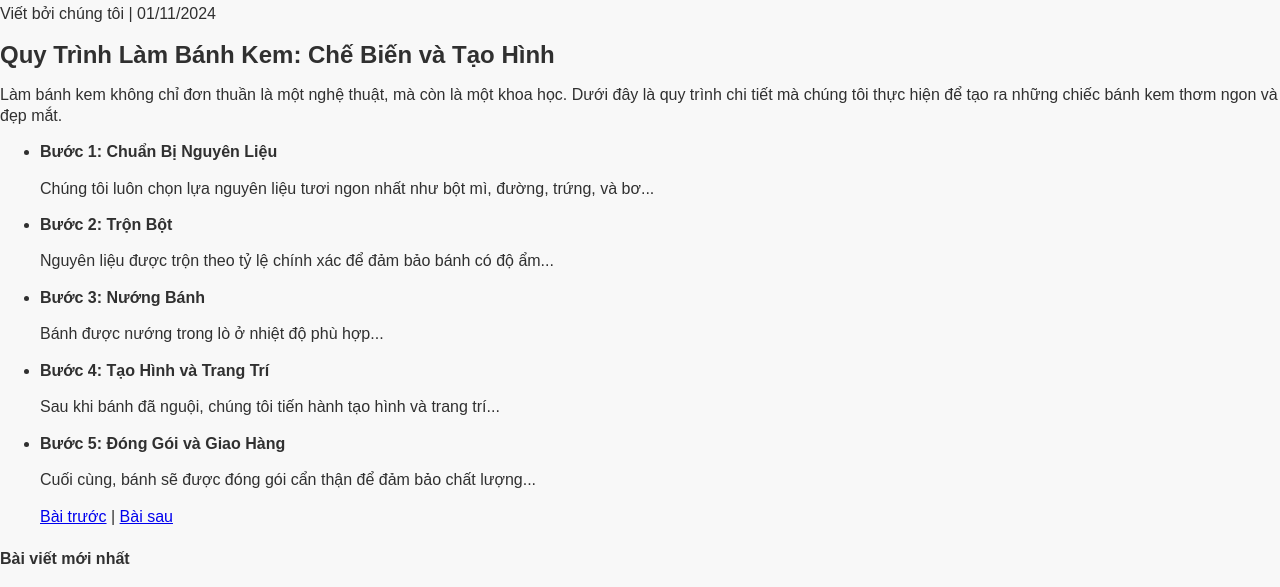
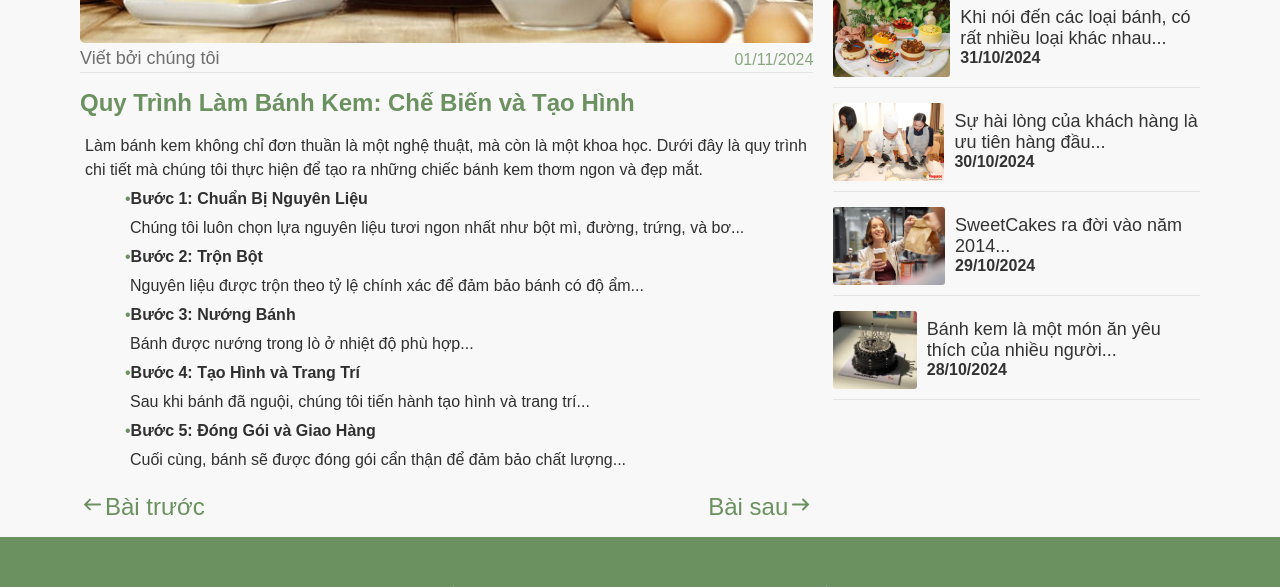
Before and after one commit to Hoang-Thom/DuAn1, a PHP site: template site/view/blog.php in a window 1280 px wide. Shown: the part 378-965 px from the top of the page. Run offline with PHP 8.4, Linux system fonts and the light colour scheme; the template is opened without the code that fills it, so the values that code supplies are empty; some web fonts are replaced.

Commit message:
binh add blog

```diff
--- a/public/css/site/blog.css
+++ b/public/css/site/blog.css
@@ -1,3 +1,5 @@
+/* --------------------------------------- blog -----------------------------------*/
+
 body {
     margin: 0;
     padding: 0;
@@ -5,300 +7,148 @@ body {
     font-family: "Baloo Bhaina 2", sans-serif;
     line-height: 1.6vw;
     background: rgb(248, 248, 248);
-    color: rgb(48, 48, 48);
+    color: rgba(48, 48, 48, 1);
 }
 
-/* --------------------------------------- Header --------------------------------------- */
+/* ---------------------------------------- Main Container ---------------------------------------- */
 
-header {
+.container {
     display: flex;
-    justify-content: space-between;
-    align-items: center;
+    flex-direction: row;
     padding: 0 5rem;
-    background-color: rgb(107, 145, 96);
-    height: 6vw;
-    object-fit: cover;
+    gap: 20px;
 }
 
-.head1 {
-    height: 6vw;
-    overflow: hidden;
+/* ---------------------------------------- Main Content ---------------------------------------- */
+
+.main-content {
+    flex: 2;
+    margin-top: 30px;
 }
 
-.head1 .logo {
-    width: auto;
-    max-height: 100%;
+.main-content img {
+    width: 100%;
+    border-radius: 5px;
 }
 
-.head2 ul {
-    list-style: none;
+.main-content .post-meta {
     display: flex;
-    padding: 0;
+    flex-direction: row;
+    justify-content: space-between;
+    border-block-end: 1px solid rgba(51, 51, 51, 0.1);
+}
+
+.main-content .post-meta span {
+    font-size: 18px;
+    color: rgba(51, 51, 51, 0.7);
     margin: 0;
 }
 
-.head2 ul li {
-    margin: 0 1vw;
-}
-
-.head2 ul li a {
-    text-decoration: none;
-    font-size: 1.8vw;
-    font-weight: 500;
-    transition: color 0.3s ease;
-    color: rgb(248, 248, 248);
-}
-
-.head2 ul li a:hover {
-    color: rgba(48, 48, 48, 1);
-}
-
-.head3 ul {
-    list-style: none;
-    display: flex;
-    align-items: center;
-    gap: 1.2vw;
-    padding: 0;
+.main-content .post-meta p {
+    font-size: 16px;
+    color: rgba(107, 145, 96, 0.8);
     margin: 0;
 }
 
-.head3  ul li form {
-    background-color: rgb(255, 255, 255);
-    border: 1px solid rgb(0, 0, 0, 0.5);
-    border-radius: 0.4rem;
-    padding: 0.1rem;
-    box-sizing: border-box;
+.main-content h2 {
+    color: rgb(107, 145, 96);
+    font-size: 24px;
 }
 
-.head3  ul li form input {
-    border: none;
+.main-content p,
+.main-content ul {
+    margin-top: 18px;
+    line-height: 24px;
+    margin: 5px;
 }
 
-.head3  ul li form input:focus {
-    outline: none; /* Ẩn viền khi ô tìm kiếm được chọn */
-    border: none; /* Ẩn viền nếu có */
+.main-content ul {
+    list-style: none;
 }
 
-.head3  ul li form button {
-    border: none;
-    background-color: rgb(255, 255, 255);
+.main-content ul li::before {
+    content: "•";
+    color: rgb(107, 145, 96);
 }
 
-.head3  ul li form button .fa-solid {
-    font-size: 1.1vw;
-    color: rgb(48, 48, 48, 0.6);
+.navigation {
+    display: flex;
+    flex-direction: row;
+    justify-content: space-between;
+    margin: 20px 0;
 }
 
-.head3 ul li a img {
-    width: 1.6vw;
-    height: auto;
-    filter: invert(0%);
-    /* Mặc định là 0% (không thay đổi) */
+.navigation .next,
+.navigation .next2 {
+    display: flex;
+    flex-direction: row;
+    align-items: flex-end;
+}
+
+.navigation .next img,
+.navigation .next2 img {
+    width: 25px;
+    height: 25px;
+    filter: invert(0%);/* Mặc định là 0% (không thay đổi) */
     transition: filter 0.3s ease;
 }
 
-.head3 ul li a:hover img {
-    filter: invert(100%);
-    /* Chuyển màu ảnh thành đen khi hover */
+.navigation a {
+    text-decoration: none;
+    color: rgb(107, 145, 96);
+    font-size: 24px;
+    line-height: 20px;
 }
 
-/* --------------------------------------- main --------------------------------------- */
+/* ---------------------------------------- Sidebar ---------------------------------------- */
+.sidebar {
+    flex: 1;
+}
 
-.blog-posts {
+.sidebar h4 {
+    color: rgb(107, 145, 96);
+    font-size: 24px;
+}
+
+.latest-posts {
     display: flex;
     flex-direction: column;
-    align-items: center;
-    padding: 2rem 5rem;
+    gap: 15px;
 }
 
-.blog-posts h2 {
+.post-item {
     display: flex;
-    align-items: baseline;
-    margin: 0;
-    color: rgb(107, 145, 96);
-    font-size: 2.4vw;
-    line-height: 2.4vw;
-    font-weight: 600;
-    padding-top: 1vw;
+    flex-direction: row;
+    align-items: center;
+    padding-bottom: 10px;
+    border-block-end: 1px solid rgba(51, 51, 51, 0.1);
 }
 
-.blog-posts h2::before {
-    width: 4vw;
-    display: block;
-    content: "";
-    border-block-end: 1px solid rgb(107, 145, 96);
-    border-block-start: 0;
+.post-item img {
+    width: 131px; /* Chiều rộng lớn hơn để tạo hình chữ nhật ngang */
+    height: 78px; /* Chiều cao nhỏ hơn để tạo hình chữ nhật */
+    border-radius: 3px; /* Bo tròn góc ảnh */
+    object-fit: cover; /* Đảm bảo hình ảnh không bị méo */
 }
 
-.blog-posts h2::after {
-    width: 4vw;
-    display: block;
-    content: "";
-    border-block-end: 0;
-    border-block-start: 1px solid rgb(107, 145, 96);
-}
-
-.blog-posts .post-list {
-    display: grid;
-    grid-template-columns: repeat(4, 1fr);
-    grid-auto-flow: row;
-    gap: 1vw;
-    margin-top: 1rem;
-}
-
-.blog-posts .post-list .post {
-    display: flex;
-    flex-direction: column;
-    width: 20vw;
-    /* border: 0.1vw solid rgba(0, 0, 0, 0.2); */
-    box-shadow: 0 0 0.5vw 0 rgba(0, 0, 0, 0.4);
-    border-radius: 0.6rem;
-    transition: transform 0.5s ease;
-}
-
-.blog-posts .post-list .post:hover {
-    transform: translateY(-5%);
-    cursor: pointer;
-}
-
-.blog-posts .post-list .post a {
-    text-decoration: none;
-}
-
-.blog-posts .post-list .post a img {
-    width: 100%;
-    border-top-left-radius: 0.5rem;
-    border-top-right-radius: 0.5rem;
-}
-
-.blog-posts .post-list .post a h3 {
-    height: 3rem;
-    width: fit-content;
-    font-size: 1.4vw;
-    line-height: 1.4;
-    font-weight: 500;
-    margin: 0.8rem 0.6rem;
-    color: rgba(48, 48, 48, 0.9);
-    overflow: hidden; /* Ẩn nội dung vượt ra ngoài khung */
-    text-overflow: ellipsis; /* Hiển thị dấu ba chấm khi nội dung vượt quá */
-    /* white-space: nowrap; Không xuống dòng */
-}
-
-.blog-posts .post-list .post a .post-meta {
-    border-block-start: 1px solid rgba(0, 0, 0, 0.1);
-    display: flex;
-    flex-direction: row;
-    justify-content: space-between;
-}
-
-.blog-posts .post-list .post a .post-meta p{
-    margin: 0.6rem;
-    font-size: 1vw;
-    color: rgba(48, 48, 48, 1);
-}
-
-.blog-posts .post-list .post a .post-meta .date {
+.post-item:hover .post-date a {
     color: rgb(107, 145, 96);
 }
 
-
-footer {
+.post-item .post-date {
     display: flex;
     flex-direction: column;
-    padding: 0 5rem;
-    background-color: rgb(107, 145, 96);
-    color: rgb(248, 248, 248);
+    margin-left: 10px;
 }
 
-.footer-content {
-    display: flex;
-    flex-direction: row;
-    /* justify-content: space-between; */
-    justify-content: space-around;
-    padding-top: 3rem;
+.post-item .post-date a {
+    color: rgb(51, 51, 51);
+    text-decoration: none;
+    font-size: 18px;
 }
 
-.contact-info,
-.address-info,
-.opening-hours {
-    width: 30vw;
-    display: flex;
-    flex-direction: column;
-    align-items: center;
+.post-item .post-date b {
+    color: rgb(51, 51, 51);
+    text-decoration: none;
+    font-size: 16px;
 }
-
-.contact-info,
-.address-info {
-    border-width: 0px 1px 0px 0px;
-    border-color: #FFFFFF29;
-    border-style: solid;
-}
-
-.contact-info p,
-.address-info p,
-.opening-hours p {
-    display: block;
-    margin: 0;
-    font-size: 1vw;
-}
-
-.contact-info h3,
-.address-info h3,
-.opening-hours h3 {
-    font-size: 1.8vw;
-    font-weight: 500;
-}
-
-.footer-line {
-    display: flex;
-    flex-direction: row;
-    align-items: center;
-    margin-top: 1.2rem;
-}
-
-.footer-line span {
-    margin: 0 0.8rem;
-}
-
-.footer-line::before {
-    display: block;
-    content: "";
-    border-block-end: 0;
-    flex-grow: 1;
-    border-block-start: 1px solid rgba(255, 255, 255, 0.161);
-}
-
-.footer-line::after {
-    display: block;
-    content: "";
-    border-block-end: 0;
-    flex-grow: 1;
-    border-block-start: 1px solid rgba(255, 255, 255, 0.161);
-}
-
-.footer-bottom {
-    display: flex;
-    justify-content: space-between;
-}
-
-.footer-bottom p {
-    display: flex;
-    align-items: center;
-    font-size: 1vw;
-}
-
-.footer-bottom .logo {
-    width: 16vw;
-}
-
-.footer-bottom .social-media {
-    width: 12vw;
-    display: flex;
-    align-items: center;
-    justify-content: flex-end;
-    gap: 0 1vw;
-}
-
-.footer-bottom .social-media img {
-    width: 2.2vw;
-}
--- a/site/view/blog.php
+++ b/site/view/blog.php
@@ -1,6 +1,11 @@
+<div class="container">
+        <!-- Main Content -->
         <div class="main-content">
-            <img src="img/image (20).png" alt="Making a cake">
-            <div class="post-meta">Viết bởi chúng tôi | 01/11/2024</div>
+            <img src="../public/img/quytrinhlambanh2.jpg" alt="Making a cake">
+            <div class="post-meta">
+                <span>Viết bởi chúng tôi</span>
+                <p>01/11/2024</p>
+            </div>
             <h2>Quy Trình Làm Bánh Kem: Chế Biến và Tạo Hình</h2>
             <p>Làm bánh kem không chỉ đơn thuần là một nghệ thuật, mà còn là một khoa học. Dưới đây là quy trình chi tiết mà chúng tôi thực hiện để tạo ra những chiếc bánh kem thơm ngon và đẹp mắt.</p>
             <ul>
@@ -14,10 +19,11 @@
                 <p>Sau khi bánh đã nguội, chúng tôi tiến hành tạo hình và trang trí...</p>
                 <li><strong>Bước 5: Đóng Gói và Giao Hàng</strong></li>
                 <p>Cuối cùng, bánh sẽ được đóng gói cẩn thận để đảm bảo chất lượng...</p>
+            </ul>
             <div class="navigation">
-                    <a href="#">Bài trước</a> | <a href="#">Bài sau</a>
+                <div class="next2"><img src="../public/img/next2-50.png" alt=""> <a href="#">Bài trước</a></div>
+                <div class="next"><a href="#">Bài sau</a> <img src="../public/img/next-50.png" alt=""></div>
             </div>
-            </ul>
         </div>
 
         <!-- Sidebar -->
@@ -25,29 +31,47 @@
             <h4>Bài viết mới nhất</h4>
             <div class="latest-posts">
                 <div class="post-item">
-                    <img src="img/image (20).png" alt="Image 1">
+                    <img src="../public/img/quytrinhlambanh2.jpg" alt="Image 1">
+                    <div class="post-date">
                         <a href="#">Làm bánh kem không chỉ đơn thuần là một nghệ thuật...</a>
+                        <b>02/11/2024</b>
+                    </div>
                 </div>
                 <div class="post-item">
-                    <img src="img/image (20).png" alt="Image 2">
+                    <img src="../public/img/quytrinhlambanh.jpg" alt="">
+                    <div class="post-date">
                         <a href="#">Tại cửa hàng của chúng tôi, chúng tôi không chỉ bán bánh...</a>
+                        <b>01/11/2024</b>
+                    </div>
                 </div>
                 <div class="post-item">
-                    <img src="img/image (20).png" alt="Image 3">
+                    <img src="../public/img/phanbietcacloaibanh.jpeg" alt="">
+                    <div class="post-date">
                         <a href="#">Khi nói đến các loại bánh, có rất nhiều loại khác nhau...</a>
+                        <b>31/10/2024</b>
+                    </div>
                 </div>
                 <div class="post-item">
-                    <img src="img/image (20).png" alt="Image 4">
+                    <img src="../public/img/daylambanhkem.jpg" alt="">
+                    <div class="post-date">
                         <a href="#">Sự hài lòng của khách hàng là ưu tiên hàng đầu...</a>
+                        <b>30/10/2024</b>
+                    </div>
                 </div>
                 <div class="post-item">
-                    <img src="img/image (20).png" alt="Image 5">
+                    <img src="../public/img/welcome.jpg" alt="">
+                    <div class="post-date">
                         <a href="#">SweetCakes ra đời vào năm 2014...</a>
+                        <b>29/10/2024</b>
+                    </div>
                 </div>
                 <div class="post-item">
-                    <img src="img/image (20).png" alt="Image 5">
-                    <a href="#">Khi nhắc đến những buổi tiệc sinh nhật...</a>
+                    <img src="../public/img/cake-type-10.jpg" alt="">
+                    <div class="post-date">
+                        <a href="#">Bánh kem là một món ăn yêu thích của nhiều người...</a>
+                        <b>28/10/2024</b>
                     </div>
                 </div>
             </div>
         </div>
+    </div>
--- a/site/view/header.php
+++ b/site/view/header.php
@@ -6,6 +6,7 @@
     <title>SweetCakes</title>
     <link rel="stylesheet" href="../public/css/site/home.css">
     <link rel="stylesheet" href="../public/css/site/login.css">
+    <link rel="stylesheet" href="../public/css/site/blog.css">
     <link rel="stylesheet" href="https://cdnjs.cloudflare.com/ajax/libs/font-awesome/6.0.0-beta3/css/all.min.css">
     <link rel="preconnect" href="https://fonts.googleapis.com">
     <link rel="preconnect" href="https://fonts.gstatic.com" crossorigin>
```
Lines whose indentation alone changed are shown as unchanged.
